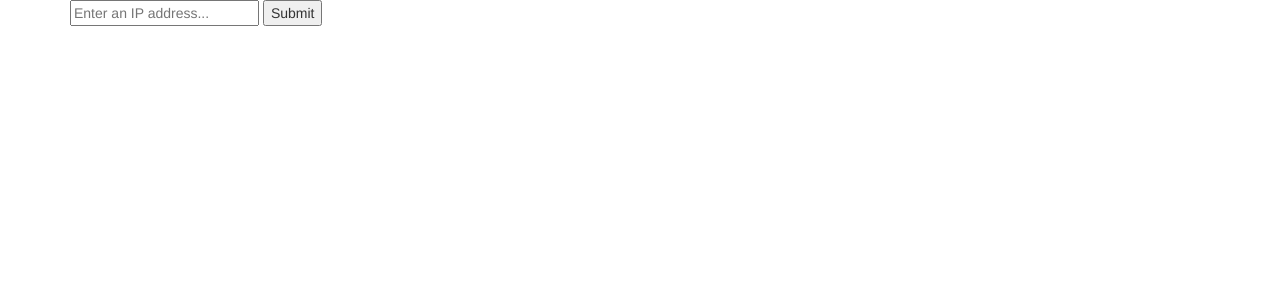
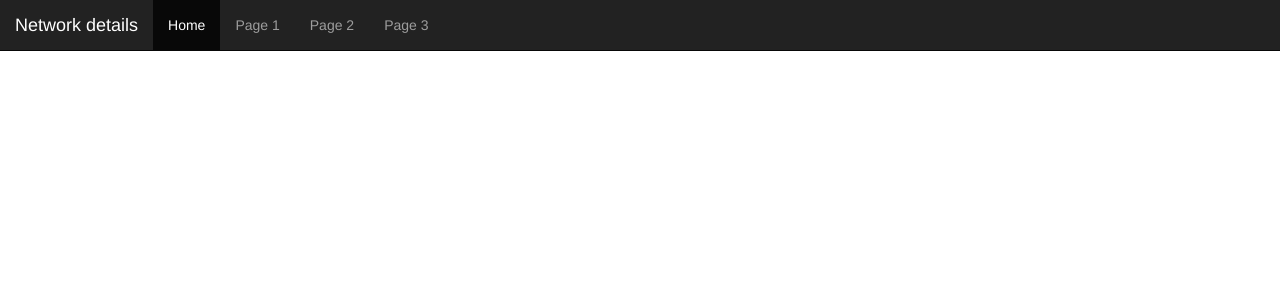
Before and after one commit to manojjawalkar/Qradar, a Python web app: template app/templates/network_search.html in a window 1280 px wide. Shown: the top 300 px of the page. Run offline with Jinja, Linux system fonts and the light colour scheme; the template is opened without the code that fills it, so the values that code supplies are empty.

Commit message:
bootstrap #3 - added base.html for NAV bar

```diff
--- /dev/null
+++ b/app/templates/base.html
@@ -0,0 +1,27 @@
+<!DOCTYPE html>
+<html lang="en">
+<head>
+    <meta charset="UTF-8">
+    <title>{% block title%} {% endblock%}</title>
+    <link rel="stylesheet" href="../static/css/bootstrap.min.css"/>
+    <script src="static/js/bootstrap.min.js"></script>
+</head>
+<body>
+<nav class="navbar navbar-inverse navbar-fixed-top">
+  <div class="container-fluid">
+    <div class="navbar-header">
+      <a class="navbar-brand" href="#">Network details</a>
+    </div>
+    <ul class="nav navbar-nav">
+      <li class="active"><a href="#">Home</a></li>
+      <li><a href="#">Page 1</a></li>
+      <li><a href="#">Page 2</a></li>
+      <li><a href="#">Page 3</a></li>
+    </ul>
+  </div>
+</nav>
+
+{%block content%}
+{% endblock%}
+</body>
+</html>
--- a/app/templates/network_search.html
+++ b/app/templates/network_search.html
@@ -1,12 +1,7 @@
-<!doctype html>
-<html lang="en">
-<head>
-    <meta charset="utf-8">
-    <title>Search Network</title>
-    <link href="../static/css/bootstrap.min.css" rel="stylesheet"/>
-    <script src="../static/js/bootstrap.min.js"></script>
-</head>
-<body>
+{% extends "base.html" %}
+{% block title %} Search Network {% endblock %}
+{% block content %}
+
 <div class="container h-100">
     <div class="d-flex justify-content-center h-100">
         <div class="searchbar">
@@ -17,5 +12,5 @@
         </div>
     </div>
 </div>
-</body>
-</html>
+
+{% endblock %}
```
Also changed, not shown: app/templates/result.html (+6 -12 lines), app/static/icon.png (deleted), app/static/images/icon.png (added), manifest.json, 1 other file.
